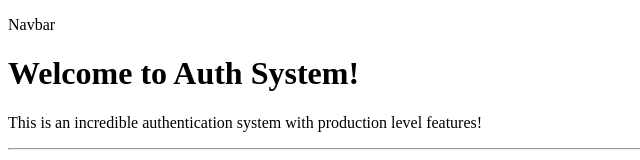
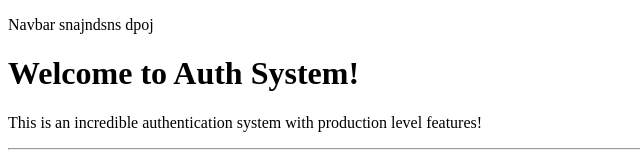
Before and after one commit to phajsi/LIM01, a React (Create React App) app in the folder frontend/: page / in a window 1280 px wide. Shown: the top 160 px of the page, without its empty margins (0-640 px from the left). Built offline with nearby package versions, Linux system fonts and the light colour scheme.

Commit message:
testing prettier

```diff
--- a/frontend/src/components/Navbar.js
+++ b/frontend/src/components/Navbar.js
@@ -1,9 +1,9 @@
-import React from "react";
+import React from 'react';
 
 const Navbar = () => (
-  <div>
-    <p>Navbar</p>
-  </div>
+        <div>
+          <p>Navbar snajndsns dpoj</p>
+        </div>
 );
 
 export default Navbar;
```
